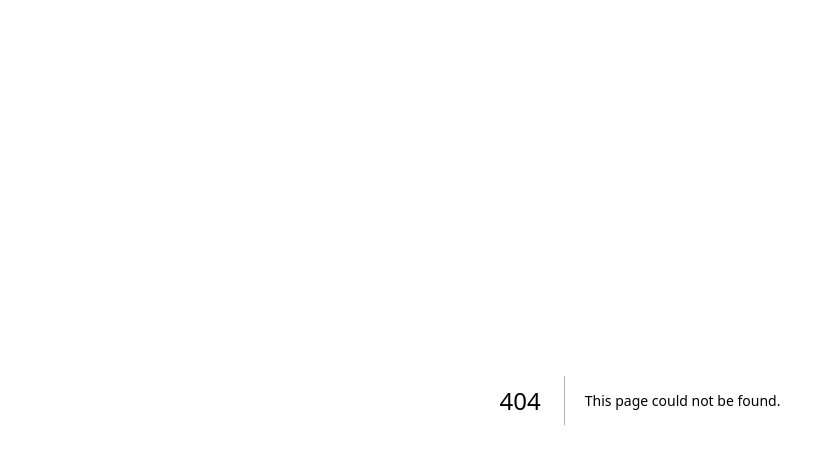
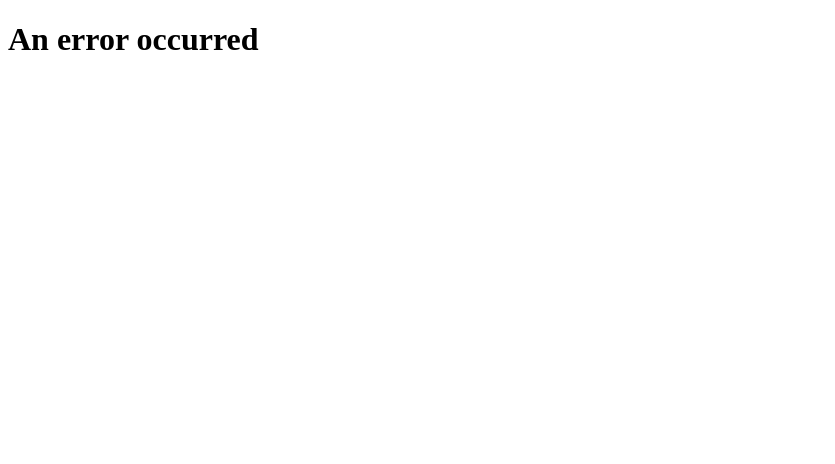
Before and after one commit to makatech2147/styleforge-platform, a Next.js app: page /auth/error in a window 1280 px wide. Before the commit this address had no page. Shown: the top 464 px of the page, without its empty margins (0-835 px from the left). Built offline with nearby package versions, Linux system fonts and the light colour scheme.

Commit message:
Create error.js

```diff
--- /dev/null
+++ b/pages/auth/error.js
@@ -0,0 +1,13 @@
+import { useRouter } from 'next/router'
+
+export default function Error() {
+  const router = useRouter()
+  const { error } = router.query
+
+  return (
+    <div>
+      <h1>An error occurred</h1>
+      <p>{error}</p>
+    </div>
+  )
+}
```
